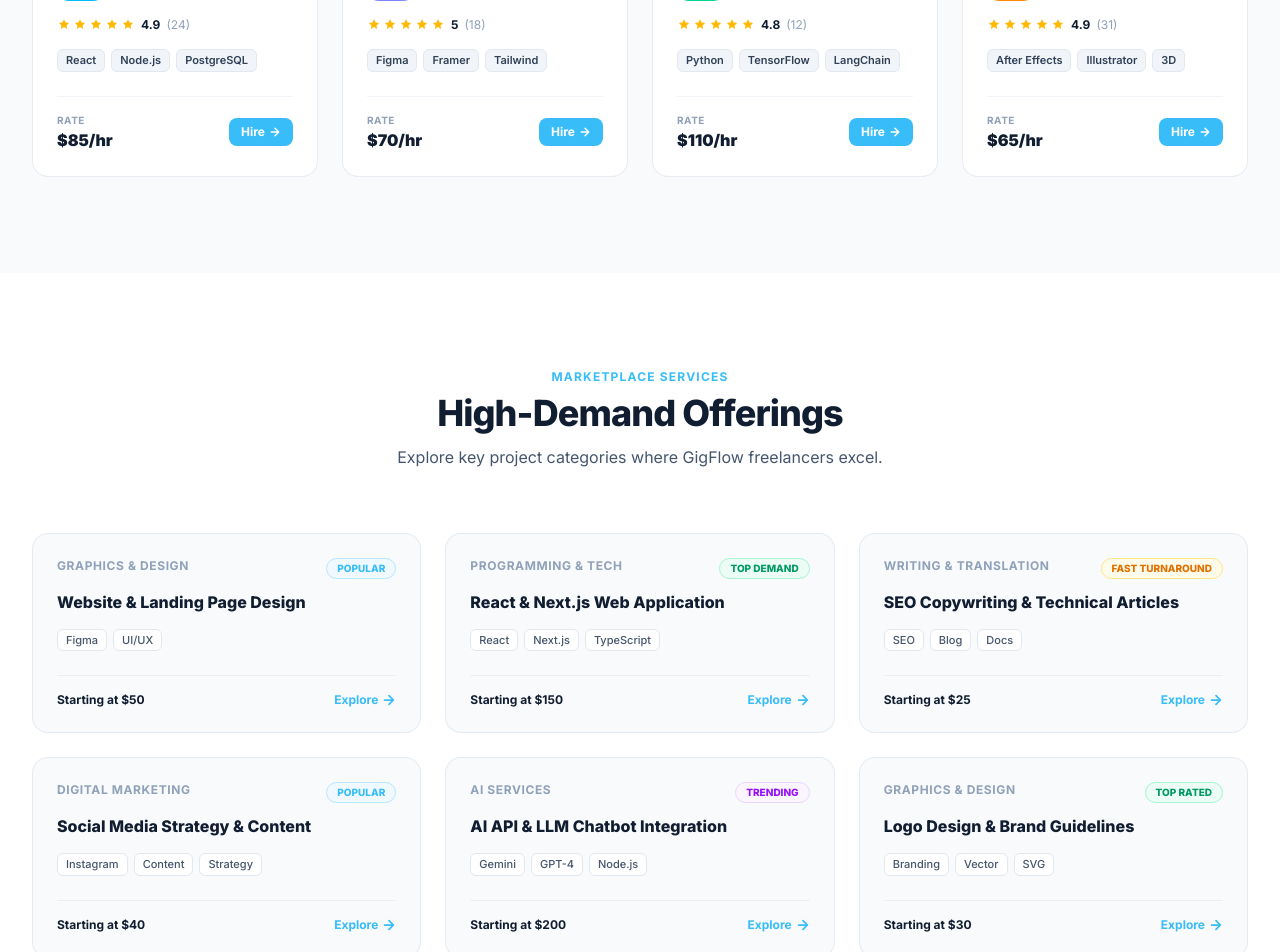
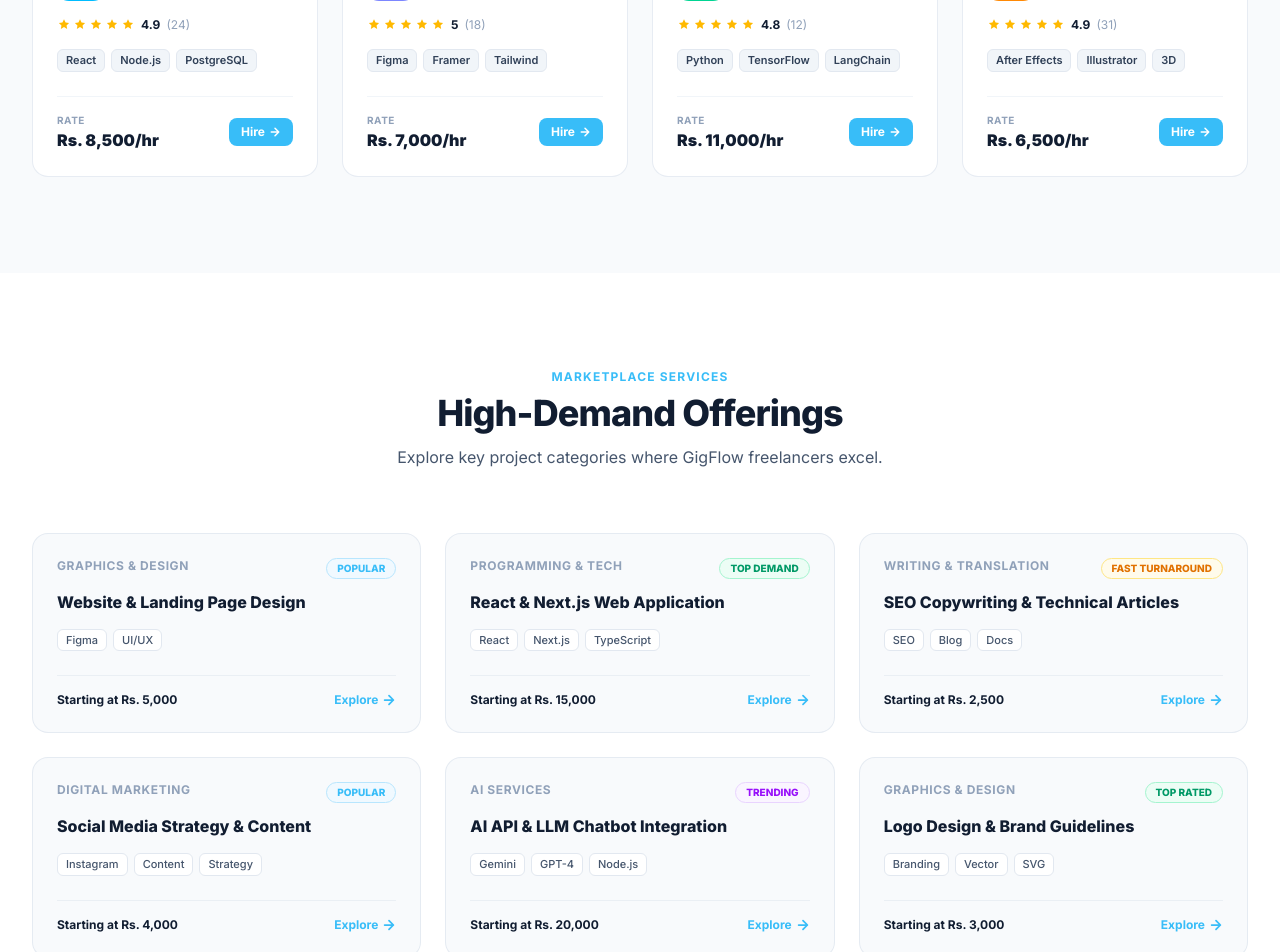
Before and after one commit to Kimi0123/gigflow_web, a Next.js app in the folder gigflow/: page / in a window 1280 px wide. Shown: the part 2800-3752 px from the top of the page. Built offline with nearby package versions, Linux system fonts and the light colour scheme.

Commit message:
added frontend wallet panel testing

```diff
--- a/gigflow/app/components/dashboard/ClientDashboard.tsx
+++ b/gigflow/app/components/dashboard/ClientDashboard.tsx
@@ -704,7 +704,7 @@ export default function ClientDashboard() {
 }
 
 // ─── Job Card ─────────────────────────────────────────────────────────────────
-function ClientJobCard({
+export function ClientJobCard({
   job,
   token,
   onDelete,
--- a/gigflow/app/components/home/FeaturedFreelancersSection.tsx
+++ b/gigflow/app/components/home/FeaturedFreelancersSection.tsx
@@ -6,7 +6,7 @@ const freelancers = [
   {
     name: "Sophia Kaur",
     role: "Full-Stack Developer",
-    rate: "$85/hr",
+    rate: "Rs. 8,500/hr",
     rating: 4.9,
     reviews: 24,
     skills: ["React", "Node.js", "PostgreSQL"],
@@ -17,7 +17,7 @@ const freelancers = [
   {
     name: "Marcus Chen",
     role: "UI/UX Designer",
-    rate: "$70/hr",
+    rate: "Rs. 7,000/hr",
     rating: 5.0,
     reviews: 18,
     skills: ["Figma", "Framer", "Tailwind"],
@@ -28,7 +28,7 @@ const freelancers = [
   {
     name: "Aaliya Patel",
     role: "AI/ML Engineer",
-    rate: "$110/hr",
+    rate: "Rs. 11,000/hr",
     rating: 4.8,
     reviews: 12,
     skills: ["Python", "TensorFlow", "LangChain"],
@@ -39,7 +39,7 @@ const freelancers = [
   {
     name: "Liam Brooks",
     role: "Brand & Motion",
-    rate: "$65/hr",
+    rate: "Rs. 6,500/hr",
     rating: 4.9,
     reviews: 31,
     skills: ["After Effects", "Illustrator", "3D"],
--- a/gigflow/app/components/home/PopularServicesSection.tsx
+++ b/gigflow/app/components/home/PopularServicesSection.tsx
@@ -6,7 +6,7 @@ const services = [
   {
     title: "Website & Landing Page Design",
     category: "Graphics & Design",
-    price: "Starting at $50",
+    price: "Starting at Rs. 5,000",
     tags: ["Figma", "UI/UX"],
     badge: "Popular",
     badgeColor: "bg-sky-50 text-[#38bdf8] border-sky-200",
@@ -14,7 +14,7 @@ const services = [
   {
     title: "React & Next.js Web Application",
     category: "Programming & Tech",
-    price: "Starting at $150",
+    price: "Starting at Rs. 15,000",
     tags: ["React", "Next.js", "TypeScript"],
     badge: "Top Demand",
     badgeColor: "bg-emerald-50 text-emerald-600 border-emerald-200",
@@ -22,7 +22,7 @@ const services = [
   {
     title: "SEO Copywriting & Technical Articles",
     category: "Writing & Translation",
-    price: "Starting at $25",
+    price: "Starting at Rs. 2,500",
     tags: ["SEO", "Blog", "Docs"],
     badge: "Fast Turnaround",
     badgeColor: "bg-amber-50 text-amber-600 border-amber-200",
@@ -30,7 +30,7 @@ const services = [
   {
     title: "Social Media Strategy & Content",
     category: "Digital Marketing",
-    price: "Starting at $40",
+    price: "Starting at Rs. 4,000",
     tags: ["Instagram", "Content", "Strategy"],
     badge: "Popular",
     badgeColor: "bg-sky-50 text-[#38bdf8] border-sky-200",
@@ -38,7 +38,7 @@ const services = [
   {
     title: "AI API & LLM Chatbot Integration",
     category: "AI Services",
-    price: "Starting at $200",
+    price: "Starting at Rs. 20,000",
     tags: ["Gemini", "GPT-4", "Node.js"],
     badge: "Trending",
     badgeColor: "bg-purple-50 text-purple-600 border-purple-200",
@@ -46,7 +46,7 @@ const services = [
   {
     title: "Logo Design & Brand Guidelines",
     category: "Graphics & Design",
-    price: "Starting at $30",
+    price: "Starting at Rs. 3,000",
     tags: ["Branding", "Vector", "SVG"],
     badge: "Top Rated",
     badgeColor: "bg-emerald-50 text-emerald-600 border-emerald-200",
--- /dev/null
+++ b/gigflow/jest.config.js
@@ -0,0 +1,17 @@
+const nextJest = require("next/jest");
+
+const createJestConfig = nextJest({
+  dir: "./",
+});
+
+/** @type {import('jest').Config} */
+const config = {
+  coverageProvider: "v8",
+  testEnvironment: "jsdom",
+  setupFilesAfterEnv: ["<rootDir>/jest.setup.ts"],
+  moduleNameMapper: {
+    "^@/(.*)$": "<rootDir>/$1",
+  },
+};
+
+module.exports = createJestConfig(config);
--- /dev/null
+++ b/gigflow/jest.setup.js
@@ -0,0 +1,2 @@
+const matchers = require("@testing-library/jest-dom/matchers");
+expect.extend(matchers);
--- /dev/null
+++ b/gigflow/jest.setup.ts
@@ -0,0 +1,6 @@
+import "@testing-library/jest-dom";
+
+// Mock JSDOM missing methods
+if (typeof window !== "undefined") {
+  window.HTMLElement.prototype.scrollIntoView = jest.fn();
+}
```
Also changed, not shown: gigflow/package.json (+9 -1 lines), 1 other file (tests, documents, lock files or other folders).
